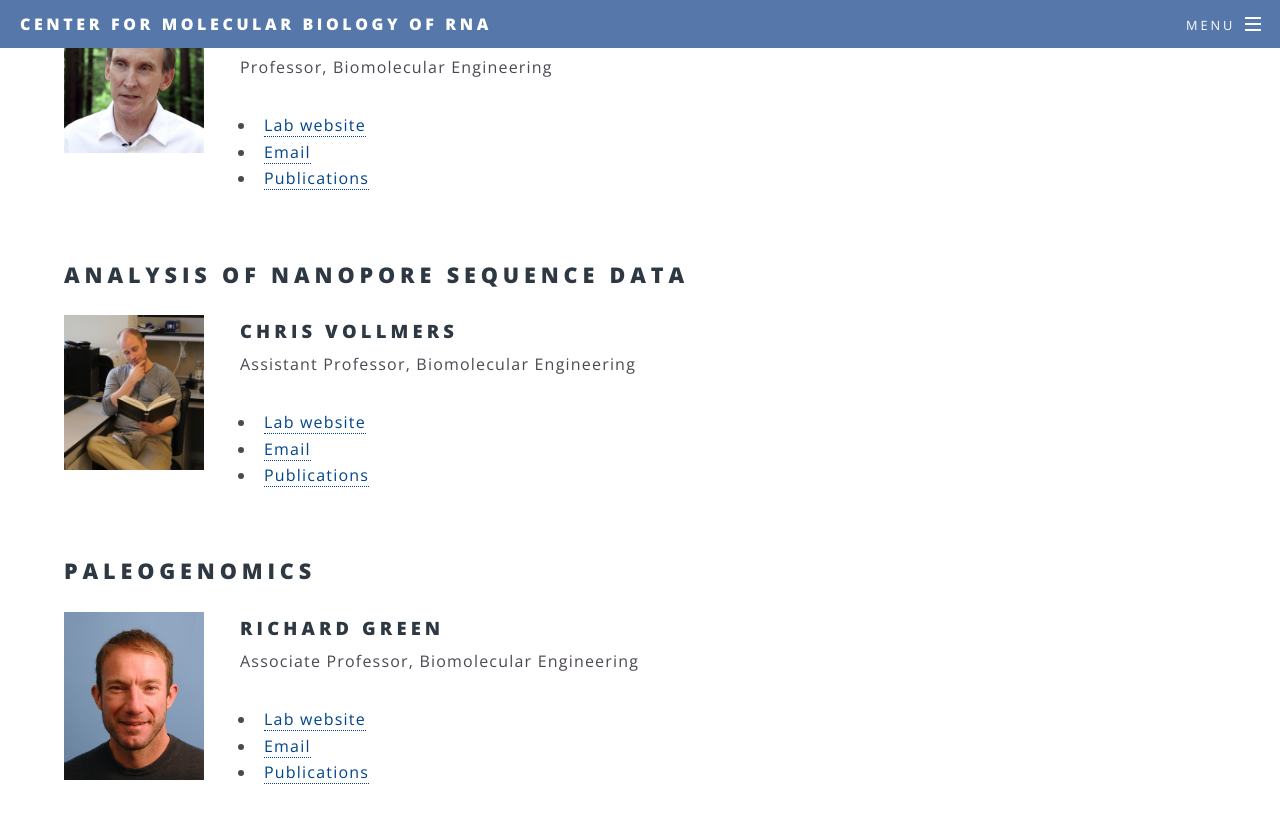
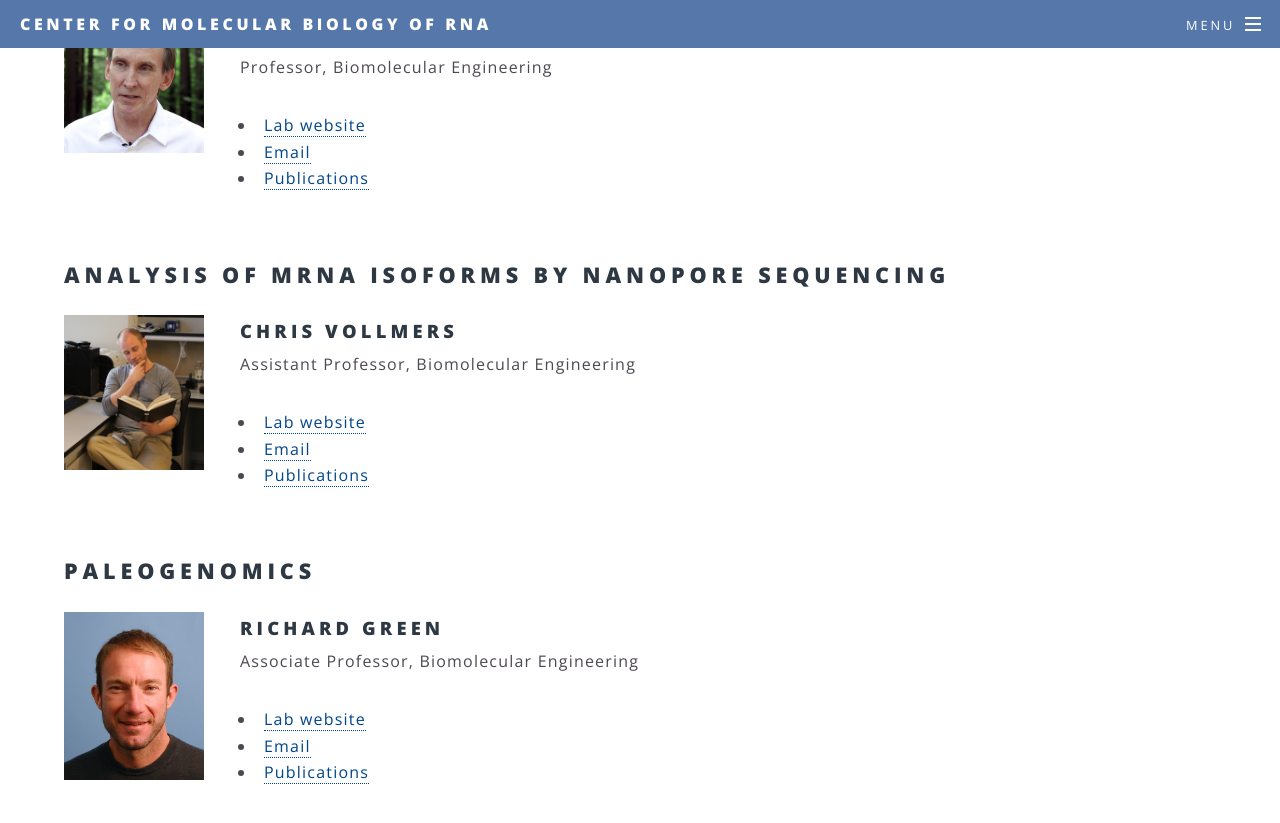
Before and after one commit to luckyluke007/RNA-master, a Jekyll site: the page built from research-groups.html, in a window 1280 px wide and 900 px high, scrolled down 4035 px. Shown: the top 823 px of the window. Built offline with Jekyll 4.4.1, drawn with Linux system fonts in a browser that asks for light colours.

Commit message:
Update Vollmers area of study

```diff
--- a/_data/groups.yml
+++ b/_data/groups.yml
@@ -128,7 +128,7 @@
   title:
     - Professor, Biomolecular Engineering
 
-- area: Analysis of Nanopore sequence data
+- area: Analysis of mRNA isoforms by nanopore sequencing
   person: Chris Vollmers
   image: images/people/chris-vollmers.jpg
   page: https://vollmerslab.soe.ucsc.edu
```
